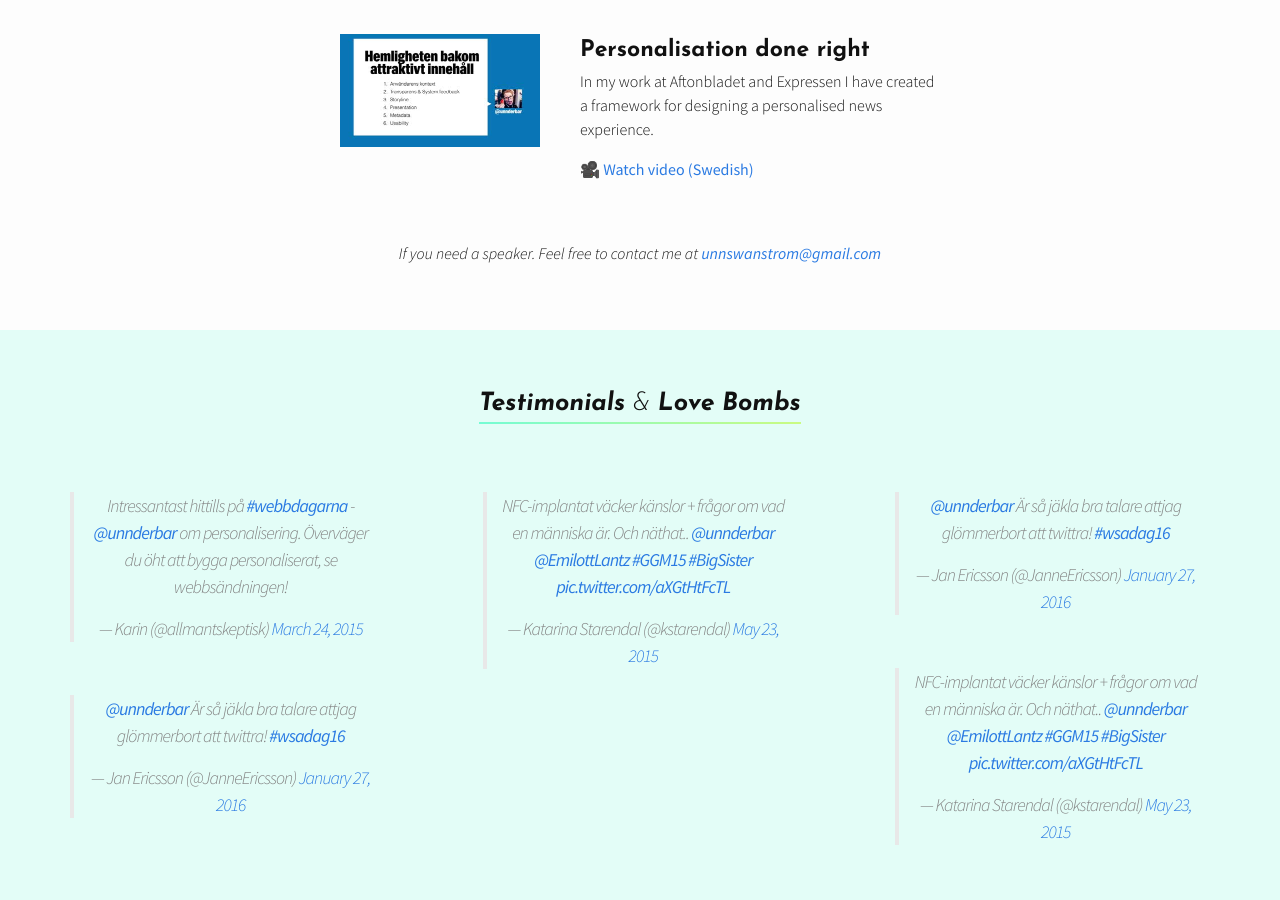
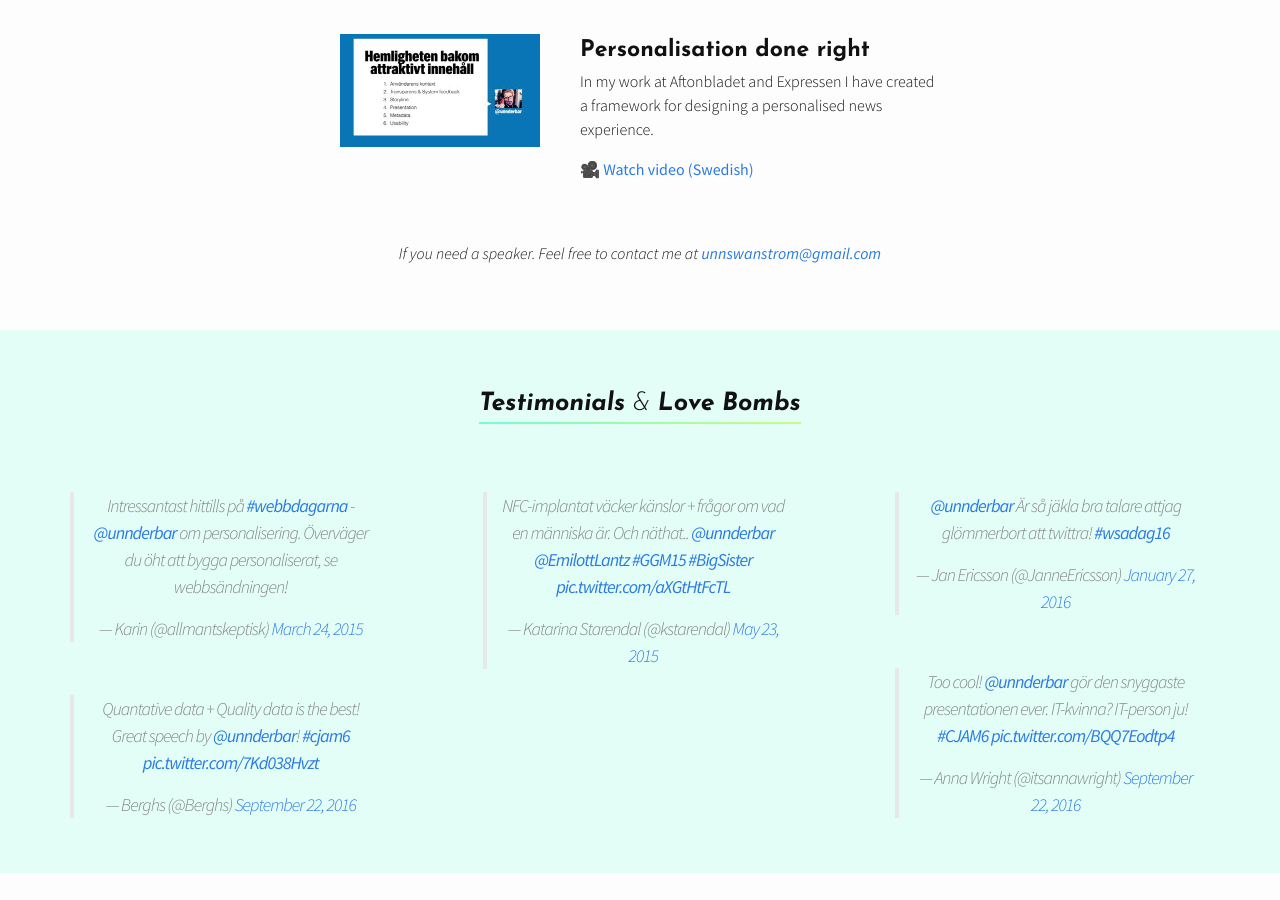
Before and after one commit to unnderbar/unnderbar.github.io, a Jekyll site: the page built from index.html, in a window 1280 px wide and 900 px high, scrolled down 2482 px. Built offline with Jekyll 4.4.1, drawn with Linux system fonts in a browser that asks for light colours; comment, search, counter and statistics services are not loaded; after the commit the page ends 3355 px from its top, so only the background shows below that.

Commit message:
Update index.html

```diff
--- a/index.html
+++ b/index.html
@@ -108,7 +108,7 @@ layout: default
         <blockquote class="twitter-tweet" data-lang="en"><p lang="sv" dir="ltr">Intressantast hittills på <a href="https://twitter.com/hashtag/webbdagarna?src=hash">#webbdagarna</a> - <a href="https://twitter.com/unnderbar">@unnderbar</a> om personalisering. Överväger du öht att bygga personaliserat, se webbsändningen!</p>&mdash; Karin (@allmantskeptisk) <a href="https://twitter.com/allmantskeptisk/status/580354056297832448">March 24, 2015</a></blockquote>
       </div>
       <div class="tweet">
-        <blockquote class="twitter-tweet" data-lang="en"><p lang="sv" dir="ltr"><a href="https://twitter.com/unnderbar">@unnderbar</a> Är så jäkla bra talare attjag glömmerbort att twittra! <a href="https://twitter.com/hashtag/wsadag16?src=hash">#wsadag16</a></p>&mdash; Jan Ericsson (@JanneEricsson) <a href="https://twitter.com/JanneEricsson/status/692323047580286976">January 27, 2016</a></blockquote>
+       <blockquote class="twitter-tweet" data-lang="en"><p lang="en" dir="ltr">Quantative data + Quality data is the best! Great speech by <a href="https://twitter.com/unnderbar">@unnderbar</a>! <a href="https://twitter.com/hashtag/cjam6?src=hash">#cjam6</a> <a href="https://t.co/7Kd038Hvzt">pic.twitter.com/7Kd038Hvzt</a></p>&mdash; Berghs (@Berghs) <a href="https://twitter.com/Berghs/status/778877034714042369">September 22, 2016</a></blockquote>
       </div>
     </div>
     <div class="tweets-column">
@@ -121,7 +121,7 @@ layout: default
         <blockquote class="twitter-tweet" data-lang="en"><p lang="sv" dir="ltr"><a href="https://twitter.com/unnderbar">@unnderbar</a> Är så jäkla bra talare attjag glömmerbort att twittra! <a href="https://twitter.com/hashtag/wsadag16?src=hash">#wsadag16</a></p>&mdash; Jan Ericsson (@JanneEricsson) <a href="https://twitter.com/JanneEricsson/status/692323047580286976">January 27, 2016</a></blockquote>
       </div>
       <div class="tweet">
-        <blockquote class="twitter-tweet" data-lang="en"><p lang="sv" dir="ltr">NFC-implantat väcker känslor + frågor om vad en människa är. Och näthat.. <a href="https://twitter.com/unnderbar">@unnderbar</a> <a href="https://twitter.com/EmilottLantz">@EmilottLantz</a> <a href="https://twitter.com/hashtag/GGM15?src=hash">#GGM15</a> <a href="https://twitter.com/hashtag/BigSister?src=hash">#BigSister</a> <a href="http://t.co/aXGtHtFcTL">pic.twitter.com/aXGtHtFcTL</a></p>&mdash; Katarina Starendal (@kstarendal) <a href="https://twitter.com/kstarendal/status/602088669344837632">May 23, 2015</a></blockquote>
+        <blockquote class="twitter-tweet" data-lang="en"><p lang="sv" dir="ltr">Too cool! <a href="https://twitter.com/unnderbar">@unnderbar</a> gör den snyggaste presentationen ever. IT-kvinna? IT-person ju! <a href="https://twitter.com/hashtag/CJAM6?src=hash">#CJAM6</a> <a href="https://t.co/BQQ7Eodtp4">pic.twitter.com/BQQ7Eodtp4</a></p>&mdash; Anna Wright (@itsannawright) <a href="https://twitter.com/itsannawright/status/778871204937601024">September 22, 2016</a></blockquote>
       </div>
     </div>
     <div class="tweets-clearfix"></div>
```
